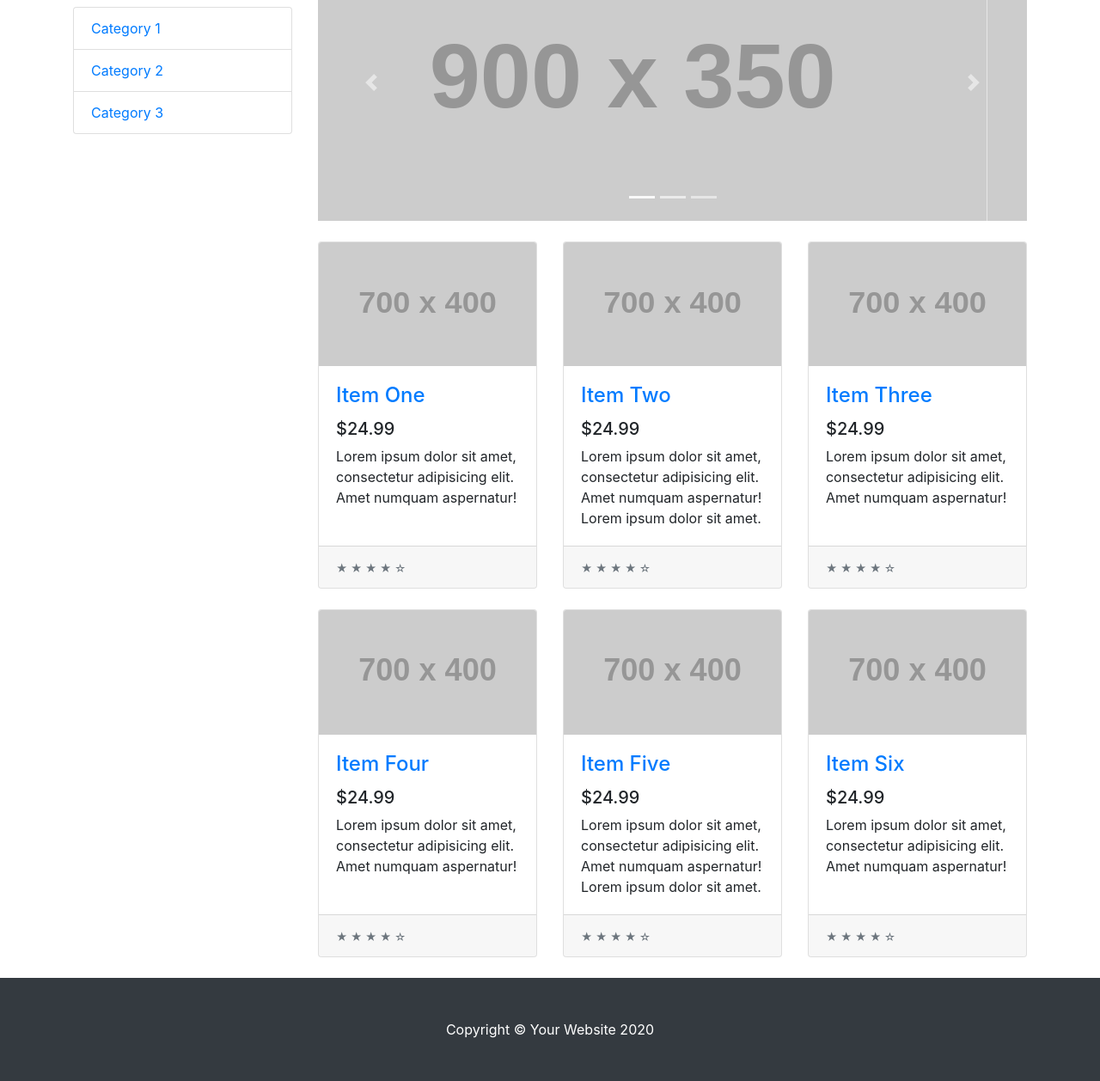
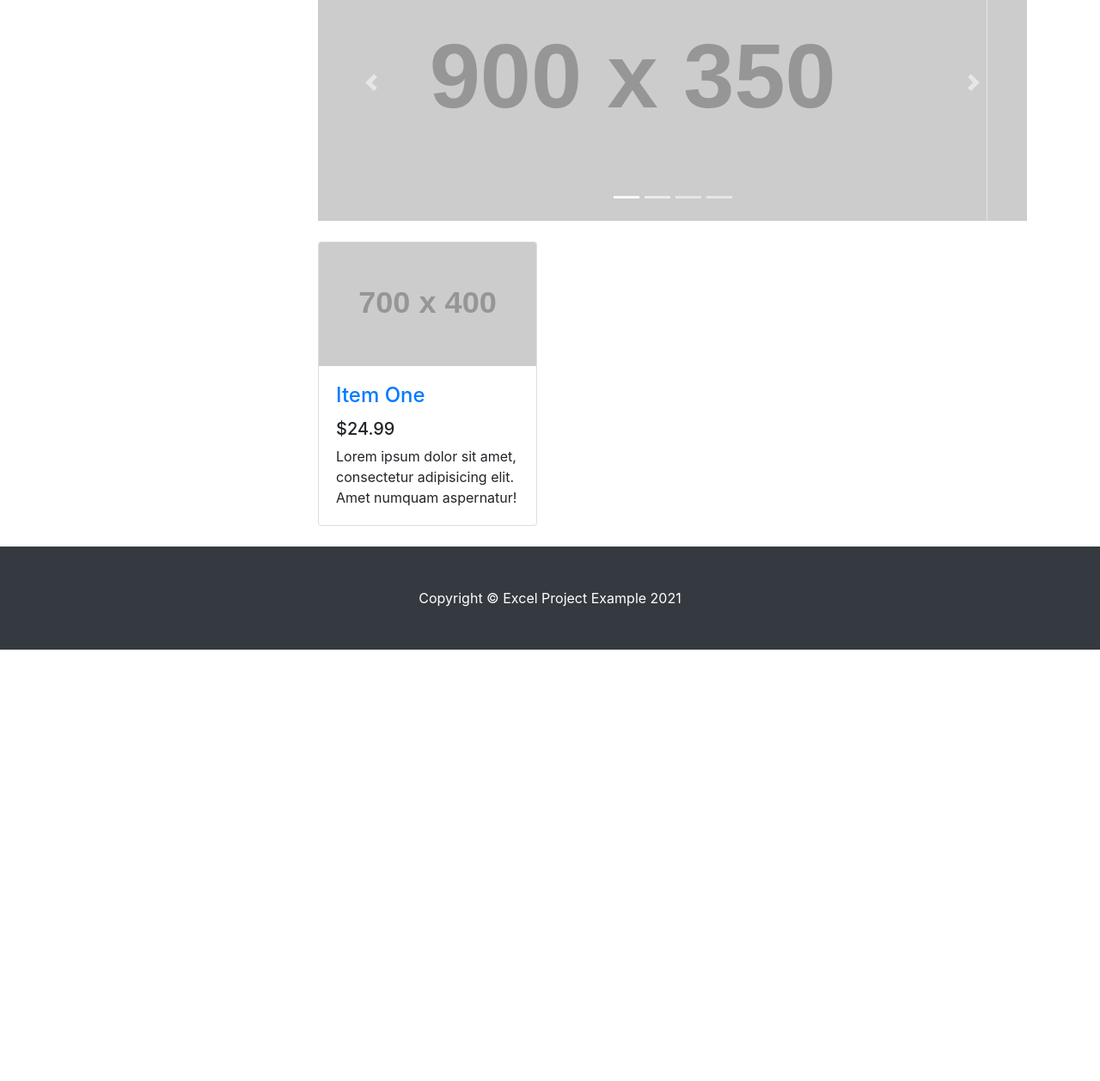
Before and after one commit to Matheus1714/projects_excel_examples, a website: page index.html in a window 1280 px wide. Shown: the part 144-1402 px from the top of the page at 86% size. After the commit the page ends 900 px from the top, so only its background shows below. Drawn offline with Linux system fonts and the light colour scheme; placeholder pictures from the web are drawn by us.

Commit message:
removing unnecessary divs

```diff
--- a/index.html
+++ b/index.html
@@ -6,9 +6,9 @@
   <meta charset="utf-8">
   <meta name="viewport" content="width=device-width, initial-scale=1, shrink-to-fit=no">
   <meta name="description" content="">
-  <meta name="author" content="">
+  <meta name="author" content="Matheus Mota">
 
-  <title>Shop Homepage - Start Bootstrap Template</title>
+  <title>Excel Examples Free</title>
 
   <!-- Bootstrap core CSS -->
   <link href="vendor/bootstrap/css/bootstrap.min.css" rel="stylesheet">
@@ -23,7 +23,7 @@
   <!-- Navigation -->
   <nav class="navbar navbar-expand-lg navbar-dark bg-dark fixed-top">
     <div class="container">
-      <a class="navbar-brand" href="#">Start Bootstrap</a>
+      <a class="navbar-brand" href="#">Excel Project Examples</a>
       <button class="navbar-toggler" type="button" data-toggle="collapse" data-target="#navbarResponsive" aria-controls="navbarResponsive" aria-expanded="false" aria-label="Toggle navigation">
         <span class="navbar-toggler-icon"></span>
       </button>
@@ -38,7 +38,7 @@
             <a class="nav-link" href="#">About</a>
           </li>
           <li class="nav-item">
-            <a class="nav-link" href="#">Services</a>
+            <a class="nav-link" href="#">Objective</a>
           </li>
           <li class="nav-item">
             <a class="nav-link" href="#">Contact</a>
@@ -55,23 +55,19 @@
 
       <div class="col-lg-3">
 
-        <h1 class="my-4">Shop Name</h1>
-        <div class="list-group">
-          <a href="#" class="list-group-item">Category 1</a>
-          <a href="#" class="list-group-item">Category 2</a>
-          <a href="#" class="list-group-item">Category 3</a>
-        </div>
+        <h1 class="my-4">Projects</h1>
 
       </div>
       <!-- /.col-lg-3 -->
 
       <div class="col-lg-9">
-
+        <!-- Carosel -->
         <div id="carouselExampleIndicators" class="carousel slide my-4" data-ride="carousel">
           <ol class="carousel-indicators">
             <li data-target="#carouselExampleIndicators" data-slide-to="0" class="active"></li>
             <li data-target="#carouselExampleIndicators" data-slide-to="1"></li>
             <li data-target="#carouselExampleIndicators" data-slide-to="2"></li>
+            <li data-target="#carouselExampleIndicators" data-slide-to="3"></li>
           </ol>
           <div class="carousel-inner" role="listbox">
             <div class="carousel-item active">
@@ -83,7 +79,12 @@
             <div class="carousel-item">
               <img class="d-block img-fluid" src="http://placehold.it/900x350" alt="Third slide">
             </div>
+            <div class="carousel-item">
+              <img class="d-block img-fluid" src="http://placehold.it/900x350" alt="Third slide">
+            </div>
           </div>
+
+
           <a class="carousel-control-prev" href="#carouselExampleIndicators" role="button" data-slide="prev">
             <span class="carousel-control-prev-icon" aria-hidden="true"></span>
             <span class="sr-only">Previous</span>
@@ -93,9 +94,9 @@
             <span class="sr-only">Next</span>
           </a>
         </div>
-
+        <!-- End Carosel -->
         <div class="row">
-
+          <!-- Cards -->
           <div class="col-lg-4 col-md-6 mb-4">
             <div class="card h-100">
               <a href="#"><img class="card-img-top" src="http://placehold.it/700x400" alt=""></a>
@@ -106,91 +107,9 @@
                 <h5>$24.99</h5>
                 <p class="card-text">Lorem ipsum dolor sit amet, consectetur adipisicing elit. Amet numquam aspernatur!</p>
               </div>
-              <div class="card-footer">
-                <small class="text-muted">&#9733; &#9733; &#9733; &#9733; &#9734;</small>
-              </div>
             </div>
           </div>
-
-          <div class="col-lg-4 col-md-6 mb-4">
-            <div class="card h-100">
-              <a href="#"><img class="card-img-top" src="http://placehold.it/700x400" alt=""></a>
-              <div class="card-body">
-                <h4 class="card-title">
-                  <a href="#">Item Two</a>
-                </h4>
-                <h5>$24.99</h5>
-                <p class="card-text">Lorem ipsum dolor sit amet, consectetur adipisicing elit. Amet numquam aspernatur! Lorem ipsum dolor sit amet.</p>
-              </div>
-              <div class="card-footer">
-                <small class="text-muted">&#9733; &#9733; &#9733; &#9733; &#9734;</small>
-              </div>
-            </div>
-          </div>
-
-          <div class="col-lg-4 col-md-6 mb-4">
-            <div class="card h-100">
-              <a href="#"><img class="card-img-top" src="http://placehold.it/700x400" alt=""></a>
-              <div class="card-body">
-                <h4 class="card-title">
-                  <a href="#">Item Three</a>
-                </h4>
-                <h5>$24.99</h5>
-                <p class="card-text">Lorem ipsum dolor sit amet, consectetur adipisicing elit. Amet numquam aspernatur!</p>
-              </div>
-              <div class="card-footer">
-                <small class="text-muted">&#9733; &#9733; &#9733; &#9733; &#9734;</small>
-              </div>
-            </div>
-          </div>
-
-          <div class="col-lg-4 col-md-6 mb-4">
-            <div class="card h-100">
-              <a href="#"><img class="card-img-top" src="http://placehold.it/700x400" alt=""></a>
-              <div class="card-body">
-                <h4 class="card-title">
-                  <a href="#">Item Four</a>
-                </h4>
-                <h5>$24.99</h5>
-                <p class="card-text">Lorem ipsum dolor sit amet, consectetur adipisicing elit. Amet numquam aspernatur!</p>
-              </div>
-              <div class="card-footer">
-                <small class="text-muted">&#9733; &#9733; &#9733; &#9733; &#9734;</small>
-              </div>
-            </div>
-          </div>
-
-          <div class="col-lg-4 col-md-6 mb-4">
-            <div class="card h-100">
-              <a href="#"><img class="card-img-top" src="http://placehold.it/700x400" alt=""></a>
-              <div class="card-body">
-                <h4 class="card-title">
-                  <a href="#">Item Five</a>
-                </h4>
-                <h5>$24.99</h5>
-                <p class="card-text">Lorem ipsum dolor sit amet, consectetur adipisicing elit. Amet numquam aspernatur! Lorem ipsum dolor sit amet.</p>
-              </div>
-              <div class="card-footer">
-                <small class="text-muted">&#9733; &#9733; &#9733; &#9733; &#9734;</small>
-              </div>
-            </div>
-          </div>
-
-          <div class="col-lg-4 col-md-6 mb-4">
-            <div class="card h-100">
-              <a href="#"><img class="card-img-top" src="http://placehold.it/700x400" alt=""></a>
-              <div class="card-body">
-                <h4 class="card-title">
-                  <a href="#">Item Six</a>
-                </h4>
-                <h5>$24.99</h5>
-                <p class="card-text">Lorem ipsum dolor sit amet, consectetur adipisicing elit. Amet numquam aspernatur!</p>
-              </div>
-              <div class="card-footer">
-                <small class="text-muted">&#9733; &#9733; &#9733; &#9733; &#9734;</small>
-              </div>
-            </div>
-          </div>
+          <!-- End Cards-->
 
         </div>
         <!-- /.row -->
@@ -207,7 +126,7 @@
   <!-- Footer -->
   <footer class="py-5 bg-dark">
     <div class="container">
-      <p class="m-0 text-center text-white">Copyright &copy; Your Website 2020</p>
+      <p class="m-0 text-center text-white">Copyright &copy; Excel Project Example 2021</p>
     </div>
     <!-- /.container -->
   </footer>
```
